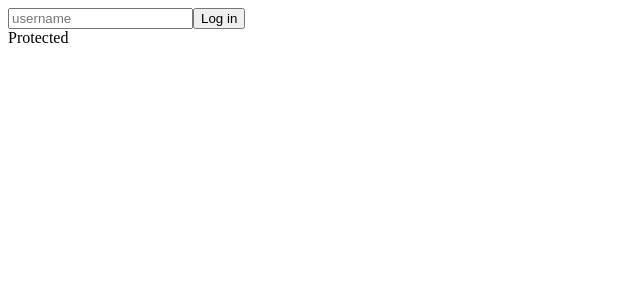
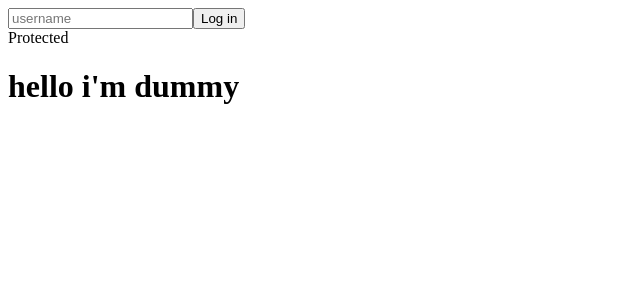
Before and after one commit to JHKIMS/react_junior, a React (Create React App) app: page / in a window 1280 px wide. Shown: the top 300 px of the page, without its empty margins (0-640 px from the left). Built offline with nearby package versions, Linux system fonts and the light colour scheme.

Commit message:
ReactJunior: Ts약간 내용 추가(Dummy)

```diff
--- a/src/App.tsx
+++ b/src/App.tsx
@@ -1,6 +1,14 @@
 import { useState } from "react";
 import styled from "styled-components";
 import Circle from "../StudyHistory/Circle";
+
+interface DummyProps{
+  text: string;
+  otherThing?: boolean;
+}
+function Dummy({text, otherThing = false}:DummyProps){
+  return <h1>{text}</h1>
+}
 
 function App() {
   const [value, setValue] = useState("");
@@ -36,6 +44,7 @@ function App() {
 
       <ThemeTs>
         <Ts>Protected</Ts>
+        <Dummy text="hello i'm dummy"></Dummy>
       </ThemeTs>
     </div>
   );
```
